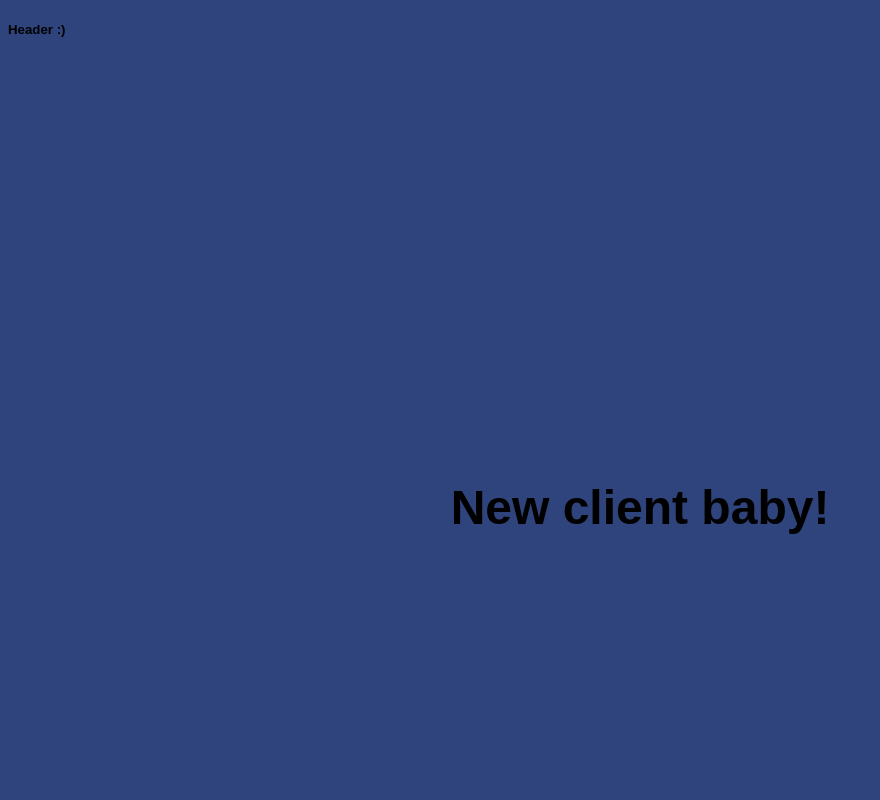
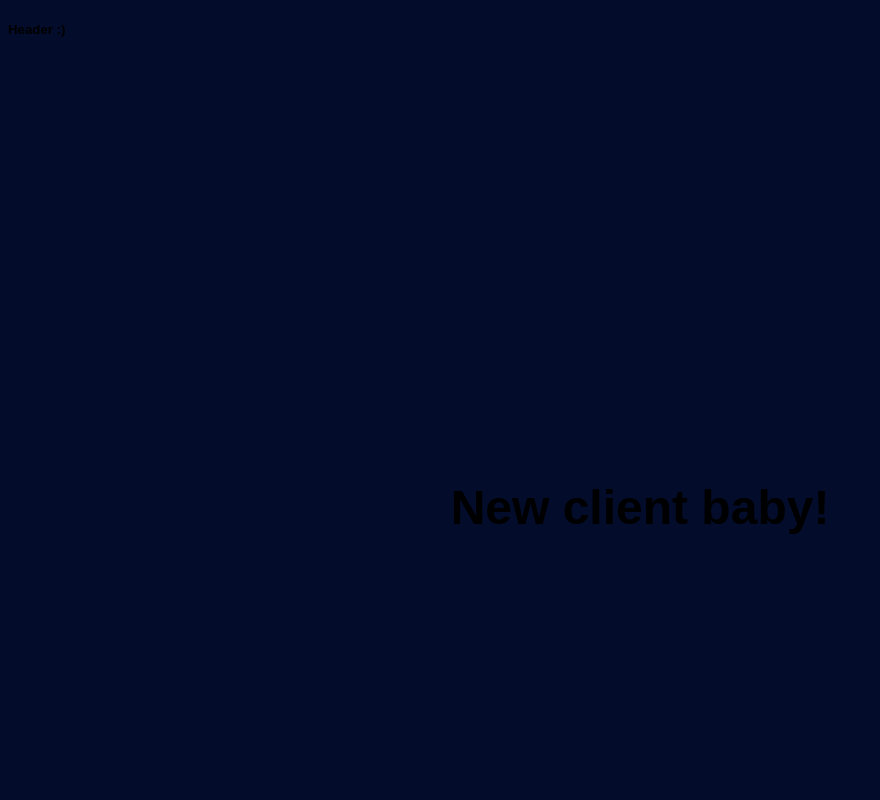
Before and after one commit to fjinkis/test, a website: page client/index.html in a window 1280 px wide. Shown: the top 800 px of the page, without its empty margins (0-880 px from the left). Drawn offline with Linux system fonts and the light colour scheme.

Commit message:
Modify client

```diff
--- a/client/index.html
+++ b/client/index.html
@@ -1,7 +1,7 @@
 <!doctype html>
 
 <html style="
-    background: #2f437c;
+    background: #030d2b;
     font-family: fantasy;
     align-items: center;
     align-content: center;
```
